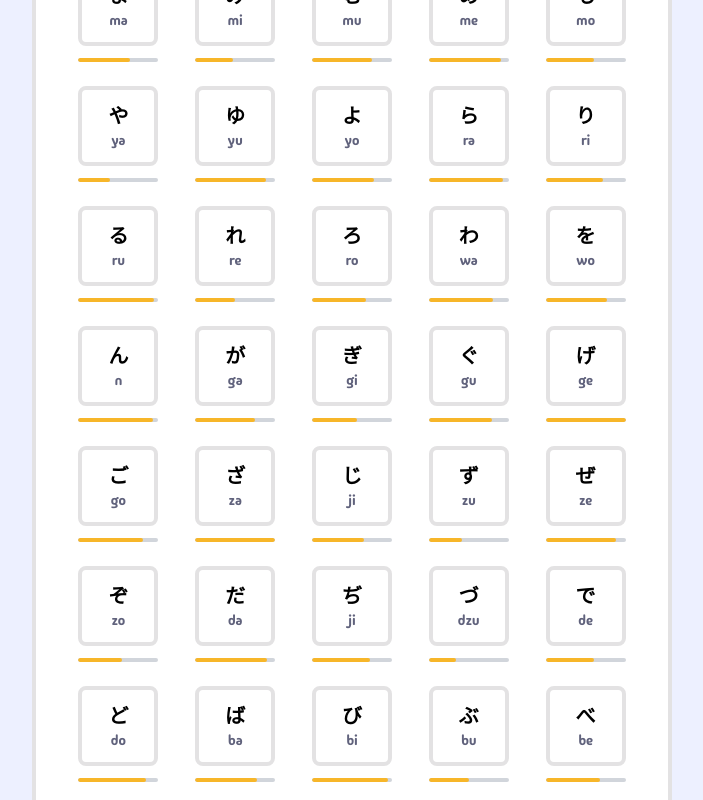
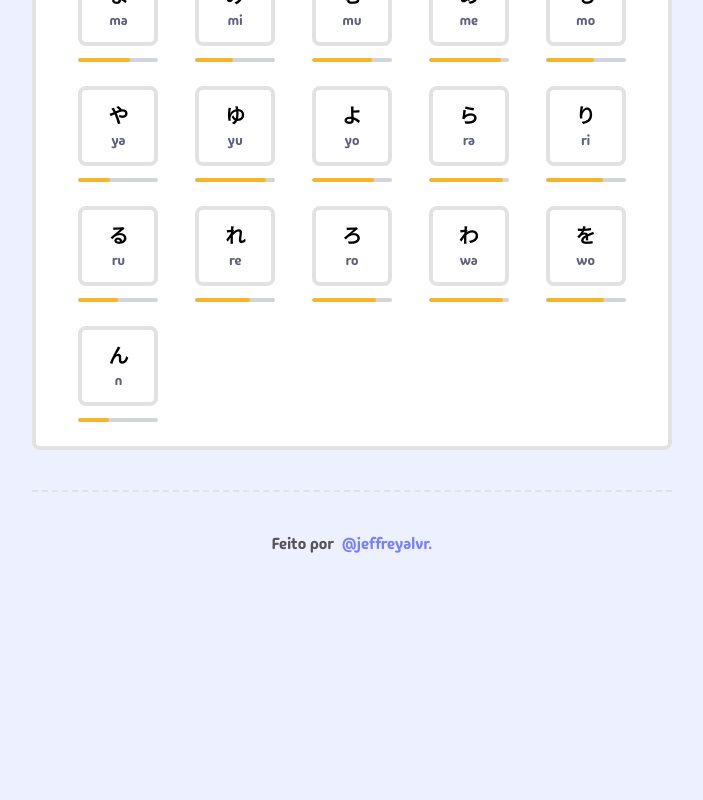
Before and after one commit to jeffreyalvr/react-japanese-trainer, a React (Vite) app: page / in a window 1280 px wide. Shown: the part 1078-1878 px from the top of the page, without its empty margins (288-991 px from the left). After the commit the page ends 1674 px from the top, so only its background shows below. Built offline with nearby package versions, Linux system fonts and the light colour scheme.

Commit message:
Reorganiza a estrutura do alfabeto.json

```diff
--- a/src/components/Alphabets/TabContent/index.tsx
+++ b/src/components/Alphabets/TabContent/index.tsx
@@ -1,15 +1,16 @@
 import TabOptionsMenu from "../TabOptionsMenu";
 
-type Alphabet = AlphabetStructure[];
-
-type AlphabetStructure = {
-  caracteres: AlphabetItem[];
-};
+type AlphabetList = AlphabetItem[];
 
 type AlphabetItem = {
   id: number;
-  caractere: string;
+  hiragana: AlphabetBlock;
+  katakana: AlphabetBlock;
   romanizacao: string;
+};
+
+type AlphabetBlock = {
+  letra: string;
   progresso: number;
 };
 
@@ -19,23 +20,24 @@ const TabContent = ({
   showTranslations,
 }: {
   selectedTab: number;
-  alphabets: Alphabet;
+  alphabets: AlphabetList;
   showTranslations: boolean;
 }) => {
-  const selectedAlphabet = alphabets[selectedTab];
-
+  let selectedAlphabet: AlphabetBlock;
   return (
     <div className="flex flex-col">
       <TabOptionsMenu />
       <div className="grid grid-cols-3 gap-y-6 flex-wrap w-full p-6 justify-items-center xs:grid-cols-4 sm:grid-cols-5">
-        {selectedAlphabet.caracteres.map((item) => (
+        {alphabets.map((item) => {
+          selectedAlphabet = selectedTab === 0 ? item.hiragana : item.katakana;
+          return (
             <div className="flex flex-col gap-3 w-20">
               <div
                 key={item.id}
                 className="rounded-lg flex flex-col items-center justify-center p-4 w-full h-20 [&>*]:hover:text-white border-4 border-[var(--border-box-light)] bg-[var(--bg-box-light)] dark:border-[var(--border-box-dark)] dark:bg-[var(--bg-box-dark)] cursor-pointer hover:bg-[var(--primary)]"
               >
                 <div className="text-xl font-bold text-[var(--fg-light) dark:text-[var(--fg-dark)]">
-                {item.caractere}
+                  {selectedAlphabet.letra}
                 </div>
                 {showTranslations ? (
                   <div className="text-sm text-[var(--primary-opaque)] dark:text-[var(--primary-opaque)]">
@@ -44,16 +46,17 @@ const TabContent = ({
                 ) : null}
               </div>
               <div
-              title={`Taxa de acertos de ${item.progresso}%`}
+                title={`Taxa de acertos de ${selectedAlphabet.progresso}%`}
                 className="rounded-lg w-full h-1 overflow-clip bg-gray-300 dark:bg-[var(--primary-opaque)]"
               >
                 <div
                   className={`rounded-lg h-1 bg-[var(--gold)]`}
-                style={{ width: `${item.progresso}%` }}
+                  style={{ width: `${selectedAlphabet.progresso}%` }}
                 ></div>
               </div>
             </div>
-        ))}
+          );
+        })}
       </div>
     </div>
   );
--- a/src/components/Alphabets/alfabeto.json
+++ b/src/components/Alphabets/alfabeto.json
@@ -1,152 +1,556 @@
 {
-  "hiragana": {
-    "caracteres": [
-      { "id": 0, "caractere": "お", "romanizacao": "a", "progresso": 100 },
-      { "id": 1, "caractere": "い", "romanizacao": "i", "progresso": 75 },
-      { "id": 2, "caractere": "う", "romanizacao": "u", "progresso": 33 },
-      { "id": 3, "caractere": "え", "romanizacao": "e", "progresso": 15 },
-      { "id": 4, "caractere": "お", "romanizacao": "o", "progresso": 18 },
-      { "id": 5, "caractere": "か", "romanizacao": "ka", "progresso": 75 },
-      { "id": 6, "caractere": "き", "romanizacao": "ki", "progresso": 56 },
-      { "id": 7, "caractere": "く", "romanizacao": "ku", "progresso": 79 },
-      { "id": 8, "caractere": "け", "romanizacao": "ke", "progresso": 100 },
-      { "id": 9, "caractere": "こ", "romanizacao": "ko", "progresso": 81 },
-      { "id": 10, "caractere": "さ", "romanizacao": "sa", "progresso": 100 },
-      { "id": 11, "caractere": "し", "romanizacao": "shi", "progresso": 65 },
-      { "id": 12, "caractere": "す", "romanizacao": "su", "progresso": 42 },
-      { "id": 13, "caractere": "せ", "romanizacao": "se", "progresso": 88 },
-      { "id": 14, "caractere": "そ", "romanizacao": "so", "progresso": 55 },
-      { "id": 15, "caractere": "た", "romanizacao": "ta", "progresso": 90 },
-      { "id": 16, "caractere": "ち", "romanizacao": "chi", "progresso": 72 },
-      { "id": 17, "caractere": "つ", "romanizacao": "tsu", "progresso": 40 },
-      { "id": 18, "caractere": "て", "romanizacao": "te", "progresso": 61 },
-      { "id": 19, "caractere": "と", "romanizacao": "to", "progresso": 84 },
-      { "id": 20, "caractere": "な", "romanizacao": "na", "progresso": 77 },
-      { "id": 21, "caractere": "に", "romanizacao": "ni", "progresso": 95 },
-      { "id": 22, "caractere": "ぬ", "romanizacao": "nu", "progresso": 50 },
-      { "id": 23, "caractere": "ね", "romanizacao": "ne", "progresso": 68 },
-      { "id": 24, "caractere": "の", "romanizacao": "no", "progresso": 80 },
-      { "id": 25, "caractere": "は", "romanizacao": "ha", "progresso": 93 },
-      { "id": 26, "caractere": "ひ", "romanizacao": "hi", "progresso": 73 },
-      { "id": 27, "caractere": "ふ", "romanizacao": "fu", "progresso": 38 },
-      { "id": 28, "caractere": "へ", "romanizacao": "he", "progresso": 55 },
-      { "id": 29, "caractere": "ほ", "romanizacao": "ho", "progresso": 82 },
-      { "id": 30, "caractere": "ま", "romanizacao": "ma", "progresso": 65 },
-      { "id": 31, "caractere": "み", "romanizacao": "mi", "progresso": 47 },
-      { "id": 32, "caractere": "む", "romanizacao": "mu", "progresso": 75 },
-      { "id": 33, "caractere": "め", "romanizacao": "me", "progresso": 90 },
-      { "id": 34, "caractere": "も", "romanizacao": "mo", "progresso": 60 },
-      { "id": 35, "caractere": "や", "romanizacao": "ya", "progresso": 40 },
-      { "id": 36, "caractere": "ゆ", "romanizacao": "yu", "progresso": 88 },
-      { "id": 37, "caractere": "よ", "romanizacao": "yo", "progresso": 77 },
-      { "id": 38, "caractere": "ら", "romanizacao": "ra", "progresso": 93 },
-      { "id": 39, "caractere": "り", "romanizacao": "ri", "progresso": 72 },
-      { "id": 40, "caractere": "る", "romanizacao": "ru", "progresso": 95 },
-      { "id": 41, "caractere": "れ", "romanizacao": "re", "progresso": 50 },
-      { "id": 42, "caractere": "ろ", "romanizacao": "ro", "progresso": 68 },
-      { "id": 43, "caractere": "わ", "romanizacao": "wa", "progresso": 80 },
-      { "id": 44, "caractere": "を", "romanizacao": "wo", "progresso": 77 },
-      { "id": 45, "caractere": "ん", "romanizacao": "n", "progresso": 93 },
-      { "id": 46, "caractere": "が", "romanizacao": "ga", "progresso": 75 },
-      { "id": 47, "caractere": "ぎ", "romanizacao": "gi", "progresso": 56 },
-      { "id": 48, "caractere": "ぐ", "romanizacao": "gu", "progresso": 79 },
-      { "id": 49, "caractere": "げ", "romanizacao": "ge", "progresso": 100 },
-      { "id": 50, "caractere": "ご", "romanizacao": "go", "progresso": 81 },
-      { "id": 51, "caractere": "ざ", "romanizacao": "za", "progresso": 100 },
-      { "id": 52, "caractere": "じ", "romanizacao": "ji", "progresso": 65 },
-      { "id": 53, "caractere": "ず", "romanizacao": "zu", "progresso": 42 },
-      { "id": 54, "caractere": "ぜ", "romanizacao": "ze", "progresso": 88 },
-      { "id": 55, "caractere": "ぞ", "romanizacao": "zo", "progresso": 55 },
-      { "id": 56, "caractere": "だ", "romanizacao": "da", "progresso": 90 },
-      { "id": 57, "caractere": "ぢ", "romanizacao": "ji", "progresso": 72 },
-      { "id": 58, "caractere": "づ", "romanizacao": "dzu", "progresso": 34 },
-      { "id": 59, "caractere": "で", "romanizacao": "de", "progresso": 61 },
-      { "id": 60, "caractere": "ど", "romanizacao": "do", "progresso": 84 },
-      { "id": 61, "caractere": "ば", "romanizacao": "ba", "progresso": 77 },
-      { "id": 62, "caractere": "び", "romanizacao": "bi", "progresso": 95 },
-      { "id": 63, "caractere": "ぶ", "romanizacao": "bu", "progresso": 50 },
-      { "id": 64, "caractere": "べ", "romanizacao": "be", "progresso": 68 },
-      { "id": 65, "caractere": "ぼ", "romanizacao": "bo", "progresso": 80 },
-      { "id": 66, "caractere": "ぱ", "romanizacao": "pa", "progresso": 93 },
-      { "id": 67, "caractere": "ぴ", "romanizacao": "pi", "progresso": 73 },
-      { "id": 68, "caractere": "ぷ", "romanizacao": "pu", "progresso": 38 },
-      { "id": 69, "caractere": "ぺ", "romanizacao": "pe", "progresso": 55 },
-      { "id": 70, "caractere": "ぽ", "romanizacao": "po", "progresso": 82 }
-    ]
-  },
-  "katakana": {
-    "caracteres": [
-      { "id": 0, "caractere": "ア", "romanizacao": "a", "progresso": 70 },
-      { "id": 1, "caractere": "イ", "romanizacao": "i", "progresso": 45 },
-      { "id": 2, "caractere": "ウ", "romanizacao": "u", "progresso": 92 },
-      { "id": 3, "caractere": "エ", "romanizacao": "e", "progresso": 60 },
-      { "id": 4, "caractere": "オ", "romanizacao": "o", "progresso": 35 },
-      { "id": 5, "caractere": "カ", "romanizacao": "ka", "progresso": 88 },
-      { "id": 6, "caractere": "キ", "romanizacao": "ki", "progresso": 52 },
-      { "id": 7, "caractere": "ク", "romanizacao": "ku", "progresso": 75 },
-      { "id": 8, "caractere": "ケ", "romanizacao": "ke", "progresso": 42 },
-      { "id": 9, "caractere": "コ", "romanizacao": "ko", "progresso": 65 },
-      { "id": 10, "caractere": "サ", "romanizacao": "sa", "progresso": 47 },
-      { "id": 11, "caractere": "シ", "romanizacao": "shi", "progresso": 82 },
-      { "id": 12, "caractere": "ス", "romanizacao": "su", "progresso": 71 },
-      { "id": 13, "caractere": "セ", "romanizacao": "se", "progresso": 58 },
-      { "id": 14, "caractere": "ソ", "romanizacao": "so", "progresso": 90 },
-      { "id": 15, "caractere": "タ", "romanizacao": "ta", "progresso": 75 },
-      { "id": 16, "caractere": "チ", "romanizacao": "chi", "progresso": 62 },
-      { "id": 17, "caractere": "ツ", "romanizacao": "tsu", "progresso": 40 },
-      { "id": 18, "caractere": "テ", "romanizacao": "te", "progresso": 61 },
-      { "id": 19, "caractere": "ト", "romanizacao": "to", "progresso": 84 },
-      { "id": 20, "caractere": "ナ", "romanizacao": "na", "progresso": 77 },
-      { "id": 21, "caractere": "ニ", "romanizacao": "ni", "progresso": 95 },
-      { "id": 22, "caractere": "ヌ", "romanizacao": "nu", "progresso": 50 },
-      { "id": 23, "caractere": "ネ", "romanizacao": "ne", "progresso": 68 },
-      { "id": 24, "caractere": "ノ", "romanizacao": "no", "progresso": 80 },
-      { "id": 25, "caractere": "ハ", "romanizacao": "ha", "progresso": 93 },
-      { "id": 26, "caractere": "ヒ", "romanizacao": "hi", "progresso": 73 },
-      { "id": 27, "caractere": "フ", "romanizacao": "fu", "progresso": 38 },
-      { "id": 28, "caractere": "ヘ", "romanizacao": "he", "progresso": 55 },
-      { "id": 29, "caractere": "ホ", "romanizacao": "ho", "progresso": 82 },
-      { "id": 30, "caractere": "マ", "romanizacao": "ma", "progresso": 65 },
-      { "id": 31, "caractere": "ミ", "romanizacao": "mi", "progresso": 47 },
-      { "id": 32, "caractere": "ム", "romanizacao": "mu", "progresso": 75 },
-      { "id": 33, "caractere": "メ", "romanizacao": "me", "progresso": 90 },
-      { "id": 34, "caractere": "モ", "romanizacao": "mo", "progresso": 60 },
-      { "id": 35, "caractere": "ヤ", "romanizacao": "ya", "progresso": 40 },
-      { "id": 36, "caractere": "ユ", "romanizacao": "yu", "progresso": 88 },
-      { "id": 37, "caractere": "ヨ", "romanizacao": "yo", "progresso": 77 },
-      { "id": 38, "caractere": "ラ", "romanizacao": "ra", "progresso": 93 },
-      { "id": 39, "caractere": "リ", "romanizacao": "ri", "progresso": 72 },
-      { "id": 40, "caractere": "ル", "romanizacao": "ru", "progresso": 95 },
-      { "id": 41, "caractere": "レ", "romanizacao": "re", "progresso": 50 },
-      { "id": 42, "caractere": "ロ", "romanizacao": "ro", "progresso": 68 },
-      { "id": 43, "caractere": "ワ", "romanizacao": "wa", "progresso": 80 },
-      { "id": 44, "caractere": "ヲ", "romanizacao": "wo", "progresso": 77 },
-      { "id": 45, "caractere": "ン", "romanizacao": "n", "progresso": 93 },
-      { "id": 46, "caractere": "ガ", "romanizacao": "ga", "progresso": 75 },
-      { "id": 47, "caractere": "ギ", "romanizacao": "gi", "progresso": 56 },
-      { "id": 48, "caractere": "グ", "romanizacao": "gu", "progresso": 79 },
-      { "id": 49, "caractere": "ゲ", "romanizacao": "ge", "progresso": 100 },
-      { "id": 50, "caractere": "ゴ", "romanizacao": "go", "progresso": 81 },
-      { "id": 51, "caractere": "ザ", "romanizacao": "za", "progresso": 100 },
-      { "id": 52, "caractere": "ジ", "romanizacao": "ji", "progresso": 65 },
-      { "id": 53, "caractere": "ズ", "romanizacao": "zu", "progresso": 42 },
-      { "id": 54, "caractere": "ゼ", "romanizacao": "ze", "progresso": 88 },
-      { "id": 55, "caractere": "ゾ", "romanizacao": "zo", "progresso": 55 },
-      { "id": 56, "caractere": "ダ", "romanizacao": "da", "progresso": 90 },
-      { "id": 57, "caractere": "ヂ", "romanizacao": "ji", "progresso": 72 },
-      { "id": 58, "caractere": "ヅ", "romanizacao": "zu", "progresso": 40 },
-      { "id": 59, "caractere": "デ", "romanizacao": "de", "progresso": 61 },
-      { "id": 60, "caractere": "ド", "romanizacao": "do", "progresso": 84 },
-      { "id": 61, "caractere": "バ", "romanizacao": "ba", "progresso": 77 },
-      { "id": 62, "caractere": "ビ", "romanizacao": "bi", "progresso": 95 },
-      { "id": 63, "caractere": "ブ", "romanizacao": "bu", "progresso": 50 },
-      { "id": 64, "caractere": "ベ", "romanizacao": "be", "progresso": 68 },
-      { "id": 65, "caractere": "ボ", "romanizacao": "bo", "progresso": 80 },
-      { "id": 66, "caractere": "パ", "romanizacao": "pa", "progresso": 93 },
-      { "id": 67, "caractere": "ピ", "romanizacao": "pi", "progresso": 73 },
-      { "id": 68, "caractere": "プ", "romanizacao": "pu", "progresso": 38 },
-      { "id": 69, "caractere": "ペ", "romanizacao": "pe", "progresso": 55 },
-      { "id": 70, "caractere": "ポ", "romanizacao": "po", "progresso": 82 }
-    ]
-  }
+  "caracteres": [
+    {
+      "id": 0,
+      "hiragana": {
+        "letra": "お",
+        "progresso": 100
+      },
+      "katakana": {
+        "letra": "オ",
+        "progresso": 100
+      },
+      "romanizacao": "a"
+    },
+    {
+      "id": 1,
+      "hiragana": {
+        "letra": "い",
+        "progresso": 75
+      },
+      "katakana": {
+        "letra": "イ",
+        "progresso": 75
+      },
+      "romanizacao": "i"
+    },
+    {
+      "id": 2,
+      "hiragana": {
+        "letra": "う",
+        "progresso": 33
+      },
+      "katakana": {
+        "letra": "ウ",
+        "progresso": 33
+      },
+      "romanizacao": "u"
+    },
+    {
+      "id": 3,
+      "hiragana": {
+        "letra": "え",
+        "progresso": 15
+      },
+      "katakana": {
+        "letra": "エ",
+        "progresso": 15
+      },
+      "romanizacao": "e"
+    },
+    {
+      "id": 4,
+      "hiragana": {
+        "letra": "お",
+        "progresso": 18
+      },
+      "katakana": {
+        "letra": "オ",
+        "progresso": 18
+      },
+      "romanizacao": "o"
+    },
+    {
+      "id": 5,
+      "hiragana": {
+        "letra": "か",
+        "progresso": 75
+      },
+      "katakana": {
+        "letra": "カ",
+        "progresso": 75
+      },
+      "romanizacao": "ka"
+    },
+    {
+      "id": 6,
+      "hiragana": {
+        "letra": "き",
+        "progresso": 56
+      },
+      "katakana": {
+        "letra": "キ",
+        "progresso": 56
+      },
+      "romanizacao": "ki"
+    },
+    {
+      "id": 7,
+      "hiragana": {
+        "letra": "く",
+        "progresso": 79
+      },
+      "katakana": {
+        "letra": "ク",
+        "progresso": 79
+      },
+      "romanizacao": "ku"
+    },
+    {
+      "id": 8,
+      "hiragana": {
+        "letra": "け",
+        "progresso": 100
+      },
+      "katakana": {
+        "letra": "ケ",
+        "progresso": 100
+      },
+      "romanizacao": "ke"
+    },
+    {
+      "id": 9,
+      "hiragana": {
+        "letra": "こ",
+        "progresso": 81
+      },
+      "katakana": {
+        "letra": "コ",
+        "progresso": 81
+      },
+      "romanizacao": "ko"
+    },
+    {
+      "id": 10,
+      "hiragana": {
+        "letra": "さ",
+        "progresso": 100
+      },
+      "katakana": {
+        "letra": "サ",
+        "progresso": 100
+      },
+      "romanizacao": "sa"
+    },
+    {
+      "id": 11,
+      "hiragana": {
+        "letra": "し",
+        "progresso": 65
+      },
+      "katakana": {
+        "letra": "シ",
+        "progresso": 65
+      },
+      "romanizacao": "shi"
+    },
+    {
+      "id": 12,
+      "hiragana": {
+        "letra": "す",
+        "progresso": 42
+      },
+      "katakana": {
+        "letra": "ス",
+        "progresso": 42
+      },
+      "romanizacao": "su"
+    },
+    {
+      "id": 13,
+      "hiragana": {
+        "letra": "せ",
+        "progresso": 88
+      },
+      "katakana": {
+        "letra": "セ",
+        "progresso": 88
+      },
+      "romanizacao": "se"
+    },
+    {
+      "id": 14,
+      "hiragana": {
+        "letra": "そ",
+        "progresso": 55
+      },
+      "katakana": {
+        "letra": "ソ",
+        "progresso": 55
+      },
+      "romanizacao": "so"
+    },
+    {
+      "id": 15,
+      "hiragana": {
+        "letra": "た",
+        "progresso": 90
+      },
+      "katakana": {
+        "letra": "タ",
+        "progresso": 90
+      },
+      "romanizacao": "ta"
+    },
+    {
+      "id": 16,
+      "hiragana": {
+        "letra": "ち",
+        "progresso": 72
+      },
+      "katakana": {
+        "letra": "チ",
+        "progresso": 72
+      },
+      "romanizacao": "chi"
+    },
+    {
+      "id": 17,
+      "hiragana": {
+        "letra": "つ",
+        "progresso": 40
+      },
+      "katakana": {
+        "letra": "ツ",
+        "progresso": 40
+      },
+      "romanizacao": "tsu"
+    },
+    {
+      "id": 18,
+      "hiragana": {
+        "letra": "て",
+        "progresso": 61
+      },
+      "katakana": {
+        "letra": "テ",
+        "progresso": 61
+      },
+      "romanizacao": "te"
+    },
+    {
+      "id": 19,
+      "hiragana": {
+        "letra": "と",
+        "progresso": 84
+      },
+      "katakana": {
+        "letra": "ト",
+        "progresso": 84
+      },
+      "romanizacao": "to"
+    },
+    {
+      "id": 20,
+      "hiragana": {
+        "letra": "な",
+        "progresso": 77
+      },
+      "katakana": {
+        "letra": "ナ",
+        "progresso": 77
+      },
+      "romanizacao": "na"
+    },
+    {
+      "id": 21,
+      "hiragana": {
+        "letra": "に",
+        "progresso": 95
+      },
+      "katakana": {
+        "letra": "ニ",
+        "progresso": 95
+      },
+      "romanizacao": "ni"
+    },
+    {
+      "id": 22,
+      "hiragana": {
+        "letra": "ぬ",
+        "progresso": 50
+      },
+      "katakana": {
+        "letra": "ヌ",
+        "progresso": 50
+      },
+      "romanizacao": "nu"
+    },
+    {
+      "id": 23,
+      "hiragana": {
+        "letra": "ね",
+        "progresso": 68
+      },
+      "katakana": {
+        "letra": "ネ",
+        "progresso": 68
+      },
+      "romanizacao": "ne"
+    },
+    {
+      "id": 24,
+      "hiragana": {
+        "letra": "の",
+        "progresso": 80
+      },
+      "katakana": {
+        "letra": "ノ",
+        "progresso": 80
+      },
+      "romanizacao": "no"
+    },
+    {
+      "id": 25,
+      "hiragana": {
+        "letra": "は",
+        "progresso": 93
+      },
+      "katakana": {
+        "letra": "ハ",
+        "progresso": 93
+      },
+      "romanizacao": "ha"
+    },
+    {
+      "id": 26,
+      "hiragana": {
+        "letra": "ひ",
+        "progresso": 73
+      },
+      "katakana": {
+        "letra": "ヒ",
+        "progresso": 73
+      },
+      "romanizacao": "hi"
+    },
+    {
+      "id": 27,
+      "hiragana": {
+        "letra": "ふ",
+        "progresso": 38
+      },
+      "katakana": {
+        "letra": "フ",
+        "progresso": 38
+      },
+      "romanizacao": "fu"
+    },
+    {
+      "id": 28,
+      "hiragana": {
+        "letra": "へ",
+        "progresso": 55
+      },
+      "katakana": {
+        "letra": "ヘ",
+        "progresso": 55
+      },
+      "romanizacao": "he"
+    },
+    {
+      "id": 29,
+      "hiragana": {
+        "letra": "ほ",
+        "progresso": 82
+      },
+      "katakana": {
+        "letra": "ホ",
+        "progresso": 82
+      },
+      "romanizacao": "ho"
+    },
+    {
+      "id": 30,
+      "hiragana": {
+        "letra": "ま",
+        "progresso": 65
+      },
+      "katakana": {
+        "letra": "マ",
+        "progresso": 65
+      },
+      "romanizacao": "ma"
+    },
+    {
+      "id": 31,
+      "hiragana": {
+        "letra": "み",
+        "progresso": 47
+      },
+      "katakana": {
+        "letra": "ミ",
+        "progresso": 47
+      },
+      "romanizacao": "mi"
+    },
+    {
+      "id": 32,
+      "hiragana": {
+        "letra": "む",
+        "progresso": 75
+      },
+      "katakana": {
+        "letra": "ム",
+        "progresso": 75
+      },
+      "romanizacao": "mu"
+    },
+    {
+      "id": 33,
+      "hiragana": {
+        "letra": "め",
+        "progresso": 90
+      },
+      "katakana": {
+        "letra": "メ",
+        "progresso": 90
+      },
+      "romanizacao": "me"
+    },
+    {
+      "id": 34,
+      "hiragana": {
+        "letra": "も",
+        "progresso": 60
+      },
+      "katakana": {
+        "letra": "モ",
+        "progresso": 60
+      },
+      "romanizacao": "mo"
+    },
+    {
+      "id": 35,
+      "hiragana": {
+        "letra": "や",
+        "progresso": 40
+      },
+      "katakana": {
+        "letra": "ヤ",
+        "progresso": 40
+      },
+      "romanizacao": "ya"
+    },
+    {
+      "id": 36,
+      "hiragana": {
+        "letra": "ゆ",
+        "progresso": 88
+      },
+      "katakana": {
+        "letra": "ユ",
+        "progresso": 88
+      },
+      "romanizacao": "yu"
+    },
+    {
+      "id": 37,
+      "hiragana": {
+        "letra": "よ",
+        "progresso": 77
+      },
+      "katakana": {
+        "letra": "ヨ",
+        "progresso": 77
+      },
+      "romanizacao": "yo"
+    },
+    {
+      "id": 38,
+      "hiragana": {
+        "letra": "ら",
+        "progresso": 93
+      },
+      "katakana": {
+        "letra": "ラ",
+        "progresso": 93
+      },
+      "romanizacao": "ra"
+    },
+    {
+      "id": 39,
+      "hiragana": {
+        "letra": "り",
+        "progresso": 72
+      },
+      "katakana": {
+        "letra": "リ",
+        "progresso": 72
+      },
+      "romanizacao": "ri"
+    },
+    {
+      "id": 40,
+      "hiragana": {
+        "letra": "る",
+        "progresso": 50
+      },
+      "katakana": {
+        "letra": "ル",
+        "progresso": 50
+      },
+      "romanizacao": "ru"
+    },
+    {
+      "id": 41,
+      "hiragana": {
+        "letra": "れ",
+        "progresso": 68
+      },
+      "katakana": {
+        "letra": "レ",
+        "progresso": 68
+      },
+      "romanizacao": "re"
+    },
+    {
+      "id": 42,
+      "hiragana": {
+        "letra": "ろ",
+        "progresso": 80
+      },
+      "katakana": {
+        "letra": "ロ",
+        "progresso": 80
+      },
+      "romanizacao": "ro"
+    },
+    {
+      "id": 43,
+      "hiragana": {
+        "letra": "わ",
+        "progresso": 93
+      },
+      "katakana": {
+        "letra": "ワ",
+        "progresso": 93
+      },
+      "romanizacao": "wa"
+    },
+    {
+      "id": 44,
+      "hiragana": {
+        "letra": "を",
+        "progresso": 73
+      },
+      "katakana": {
+        "letra": "ヲ",
+        "progresso": 73
+      },
+      "romanizacao": "wo"
+    },
+    {
+      "id": 45,
+      "hiragana": {
+        "letra": "ん",
+        "progresso": 38
+      },
+      "katakana": {
+        "letra": "ン",
+        "progresso": 38
+      },
+      "romanizacao": "n"
+    }
+  ]
 }
--- a/src/components/Alphabets/index.tsx
+++ b/src/components/Alphabets/index.tsx
@@ -28,7 +28,7 @@ const Alphabet = () => {
         <Tabs />
         <TabContent
           selectedTab={selectedTab}
-          alphabets={[alfabeto.hiragana, alfabeto.katakana]}
+          alphabets={alfabeto.caracteres}
           showTranslations={showTranslations}
         />
       </div>
```
Lines whose indentation alone changed are shown as unchanged.
